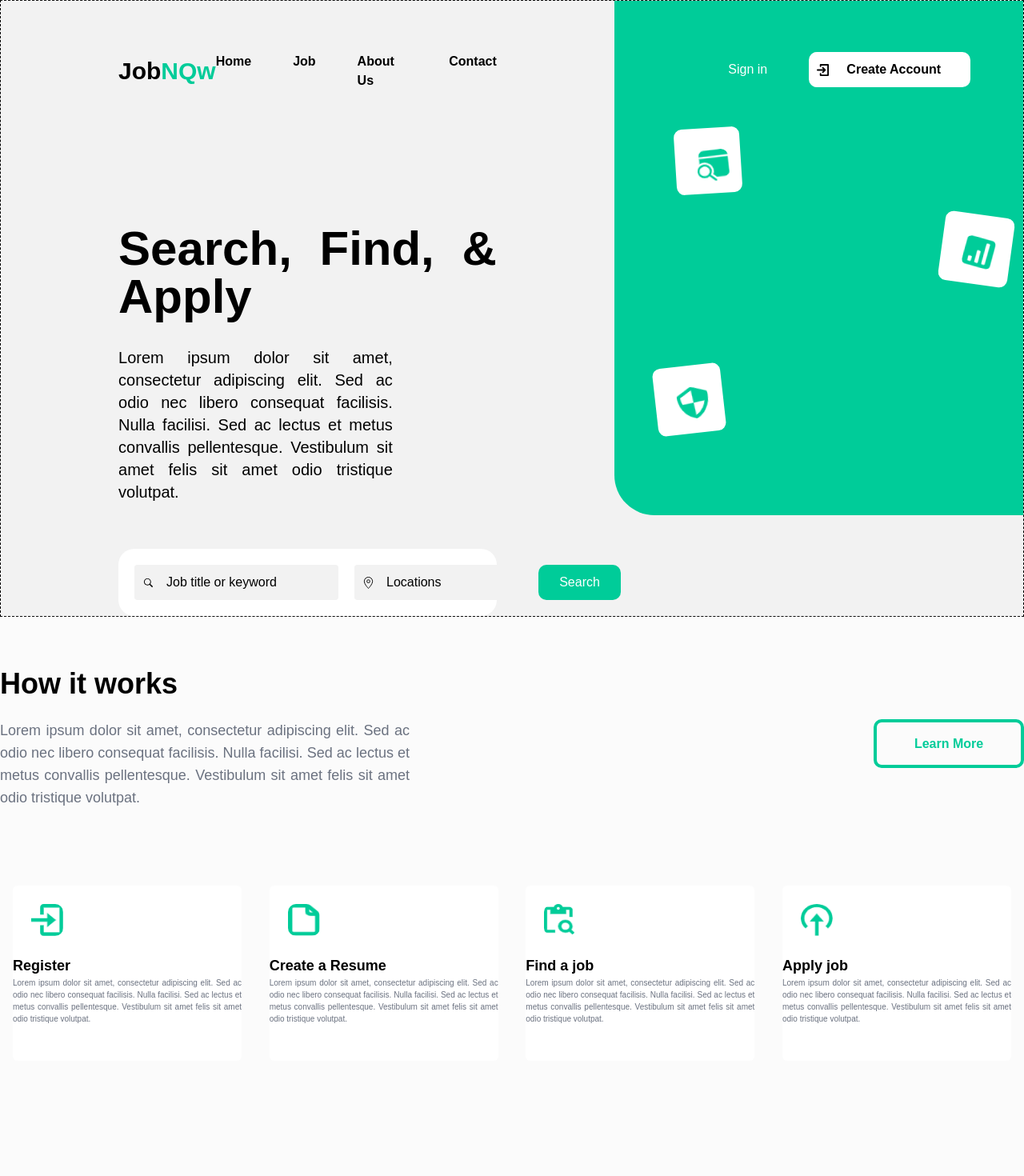
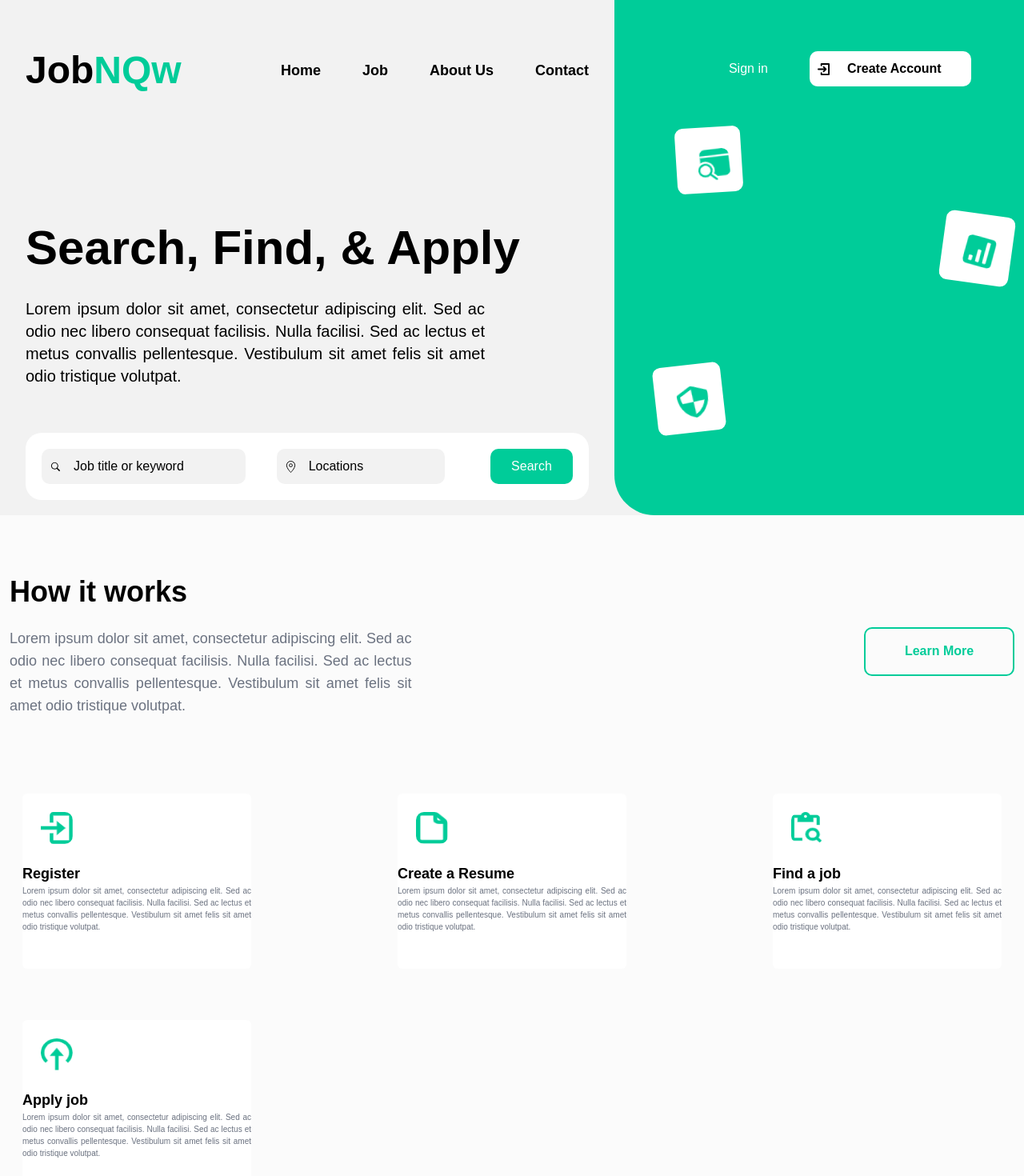
Before and after one commit to Nagi9999/creohub11, a Next.js app: page / in a window 1280 px wide. Shown: the top 1470 px of the page at 80% size. Built offline with nearby package versions, Linux system fonts and the light colour scheme.

Commit message:
project setup

```diff
--- a/src/app/components/added.js
+++ b/src/app/components/added.js
@@ -35,7 +35,8 @@ const AddJob = () => {
   ];
 
   return (
-    <div className="custom-background2   flex flex-col justify-center custom-family pt-16  mt-0 ">
+    <div className="custom-background2 custom-family">
+      <div className="2xl:container mx-auto flex flex-col justify-center  pt-16   ">
       <div className="flex flex-col justify-center mx-auto text-center sm:max-w-[55%] max-w-[90%]  ">
         <h1 className="sm:text-3xl text-xl font-bold sm:my-8 my-4 ">
           Recently Added Job
@@ -154,13 +155,15 @@ const AddJob = () => {
 
       <div className="  flex justify-center mb-16">
         <button
-          className="sm:text-lg text-xs custom-green1 bg-transparent sm:font-semibold font-normal sm:rounded-[10px] rounded-[3.5px] sm:border-4 border-2  sm:w-[188px] w-[74px] sm:h-[61px] h-[24px] sm:px-3 px-1 my-8"
+          className="sm:text-lg text-xs custom-green1 bg-transparent sm:font-semibold font-normal sm:rounded-[10px] rounded-[3.5px] border-2  sm:w-[188px] w-[74px] sm:h-[61px] h-[24px] sm:px-3 px-1 my-8"
           type="view more"
         >
           View More
         </button>
       </div>
     </div>
+    </div>
+
   );
 };
 
--- a/src/app/components/categories.js
+++ b/src/app/components/categories.js
@@ -71,7 +71,9 @@ const Catego = () => {
   ];
 
   return (
-    <div className="custom-green00   flex flex-col justify-center custom-family pt-16  mt-0 ">
+    <div className="  flex flex-col justify-center custom-family   mt-0  relative">
+      <div className="custom-green0 absolute inset-0 opacity-5 pt-16 "></div>
+      <div className="2xl:container sm:mx-auto">
       <div className="flex flex-col justify-center mx-auto text-center sm:max-w-[55%] max-w-[90%]  ">
         <h1 className="sm:text-3xl text-xl font-bold sm:my-8 my-4 ">
           Popular Job Categories
@@ -143,12 +145,14 @@ const Catego = () => {
 
       <div className="  flex justify-center mb-16">
         <button
-          className="sm:text-lg text-xs custom-green1 bg-transparent sm:font-semibold font-normal sm:rounded-[10px] rounded-[3.5px] sm:border-4 border-2  sm:w-[188px] w-[74px] sm:h-[61px] h-[24px] sm:px-3 px-1 my-8"
+          className="sm:text-lg text-xs custom-green1 bg-transparent sm:font-semibold font-normal sm:rounded-[10px] rounded-[3.5px]  border-2  sm:w-[188px] w-[74px] sm:h-[61px] h-[24px] sm:px-3 px-1 my-8"
           type="view more"
         >
           View More
         </button>
       </div>
+      </div>
+
     </div>
   );
 };
--- a/src/app/components/how.js
+++ b/src/app/components/how.js
@@ -23,7 +23,8 @@ const How = () => {
   ];
 
   return (
-    <div className="flex flex-col justify-center custom-family custom-background2 mt-16">
+    <div className="justify-center custom-family custom-background2 ">
+       <div className="flex flex-col 2xl:container mx-auto p-3 mt-16">
       <div className="w-full sm:mx-0 mx-auto items-center ">
         <div>
           <h1 className="sm:text-4xl text-xl font-bold sm:px-0 px-3">How it works</h1>
@@ -36,7 +37,7 @@ const How = () => {
             tristique volutpat.
           </p>
           <button
-            className="sm:block hidden custom-green1 font-semibold rounded-[10px] border-4 border-custom-green1 sm:w-[188px] w-[74px] sm:h-[61px] h-[24px] px-3 mt-4 sm:mt-0"
+            className="sm:block hidden custom-green1 font-semibold rounded-[10px] border-2 border-custom-green1 sm:w-[188px] w-[74px] sm:h-[61px] h-[24px] px-3 mt-4 sm:mt-0"
             type="learn more"
           >
             Learn More
@@ -86,7 +87,7 @@ const How = () => {
           </p>
 
           <button
-            className="sm:text-lg text-xs custom-green1 sm:font-semibold font-normal sm:rounded-[10px] rounded-[3.5px] sm:border-4 border-2 border-custom-green1 sm:w-[188px] w-[74px] sm:h-[61px] h-[24px] sm:px-3 px-1 mt-8"
+            className="sm:text-lg text-xs custom-green1 sm:font-semibold font-normal sm:rounded-[10px] rounded-[3.5px]  border-2 border-custom-green1 sm:w-[188px] w-[74px] sm:h-[61px] h-[24px] sm:px-3 px-1 mt-8"
             type="submit"
           >
             Learn More
@@ -94,6 +95,8 @@ const How = () => {
         </div>
       </div>
     </div>
+    </div>
+
   );
 };
 
--- a/src/app/components/nav.js
+++ b/src/app/components/nav.js
@@ -1,4 +1,5 @@
 "use client";
+import Link from "next/link";
 import { useState } from "react";
 
 export default function NavBar() {
@@ -8,14 +9,29 @@ export default function NavBar() {
     setMenuOpen(!menuOpen);
   };
 
-  const menuItems = ["Home", "Job", "About Us", "Contact"];
+  const menuItems = [
+  {title:"Home",
+  path:"/",
+},
+  {title:"Job",
+  path:"/",
+},
+  {title:"About Us",
+  path:"/",
+},
+  {title:"Contact",
+  path:"/",
+},
+];
 
   return (
-    <nav className=" w-full  flex sm:flex-row flex-col  justify-center  custom-family custom-background1 m-0 custom-border0 border border-dashed  ">
-      <div className="flex justify-between  sm:w-[60%]    h-full   ">
-        <div className="flex flex-col sm:max-w-[70%] sm:px-8 px-0  mx-auto  ">
+    <div className="w-full   custom-family custom-background1 m-0 custom-border0">
+    <nav className="  2xl:container mx-auto flex sm:flex-row flex-col  justify-center   ">
+
+      <div className="  flex sm:justify-between justify-end sm:w-[60%] w-full    h-full   ">
+        <div className="flex flex-col sm:max-w-[800px]  sm:px-8 px-0  sm:mr-auto  ">
           <div className="flex flex-row sm:justify-between justify-end sm:mt-16 mt-[13px] items-center">
-            <div className="  font-extrabold	text-3xl ">
+            <div className="  font-extrabold	sm:text-5xl text-3xl ">
               <span className="text-black">Job</span>
               <span className="custom-green1">NQw</span>
             </div>
@@ -48,10 +64,11 @@ export default function NavBar() {
             </div>
 
             <div className={"hidden sm:block"}>
-              <ul className=" flex   justify-between   sm:space-x-[52px]  font-semibold  ">
+              <ul className=" flex   justify-between  text-lg  sm:space-x-[52px]  font-semibold  ">
                 {menuItems.map((item, index) => (
                   <li key={index}>
-                    <span>{item}</span>
+                    <Link href={item.path}><span>{item.title}</span></Link>
+
                   </li>
                 ))}
               </ul>
@@ -59,13 +76,13 @@ export default function NavBar() {
           </div>
           <div className={" sm:hidden  block"}>
             <ul
-              className={`sm:flex sm:flex-row flex-col justify-center items-center ${
+              className={`sm:flex sm:flex-row flex-col font-semibold  justify-center items-center ${
                 menuOpen ? "flex" : "hidden"
               } sm:space-x-4 space-x-0 sm:space-y-0 space-y-2 mt-3`}
             >
               {menuItems.map((item, index) => (
                 <li key={index}>
-                  <span>{item}</span>
+                    <Link href={item.path}><span>{item.title}</span></Link>
                 </li>
               ))}
             </ul>
@@ -87,7 +104,7 @@ export default function NavBar() {
             <div className="flex justify-between sm:mt-[57px] mt-[30px] background-color  custom-white0   sm:rounded-[20px] rounded-[4.9px] sm:text-base text-[9px] items-center  ">
               <div className="m-[20px] text-black">
                 <input
-                  className="sm:w-[255px] w-[126px] sm:h-[44px] h-[22px] rounded custom-background1 placeholder-black placeholder-opacity-100  icon-input00"
+                  className="sm:w-[255px] w-[126px] sm:h-[44px] h-[22px] sm:rounded-[10px] rounded-[4.9px] custom-background1 placeholder-black placeholder-opacity-100  icon-input00"
                   type="text"
                   placeholder="Job title or keyword"
                   required
@@ -96,7 +113,7 @@ export default function NavBar() {
 
               <div className="sm:my-[20px] my-[10px] text-black">
                 <input
-                  className="sm:w-[210px] w-[103px] sm:h-[44px] h-[22px] rounded custom-background1 placeholder-black placeholder-opacity-100  icon-input11"
+                  className="sm:w-[210px] w-[103px] sm:h-[44px] h-[22px] sm:rounded-[10px] rounded-[4.9px] custom-background1 placeholder-black placeholder-opacity-100  icon-input11"
                   type="text"
                   placeholder="Locations"
                   required
@@ -151,5 +168,6 @@ export default function NavBar() {
         </div>
       </div>
     </nav>
+    </div>
   );
 }
--- a/src/app/page.js
+++ b/src/app/page.js
@@ -6,7 +6,7 @@ import AddJob from './components/added'
 
 export default function Home() {
   return (
-    <main className="2xl:container mx-auto flex flex-col justify-center  ">
+    <main className="  flex flex-col justify-center  ">
 
       <How/>
       <Catego/>
```
Also changed, not shown: src/app/globals.css.
